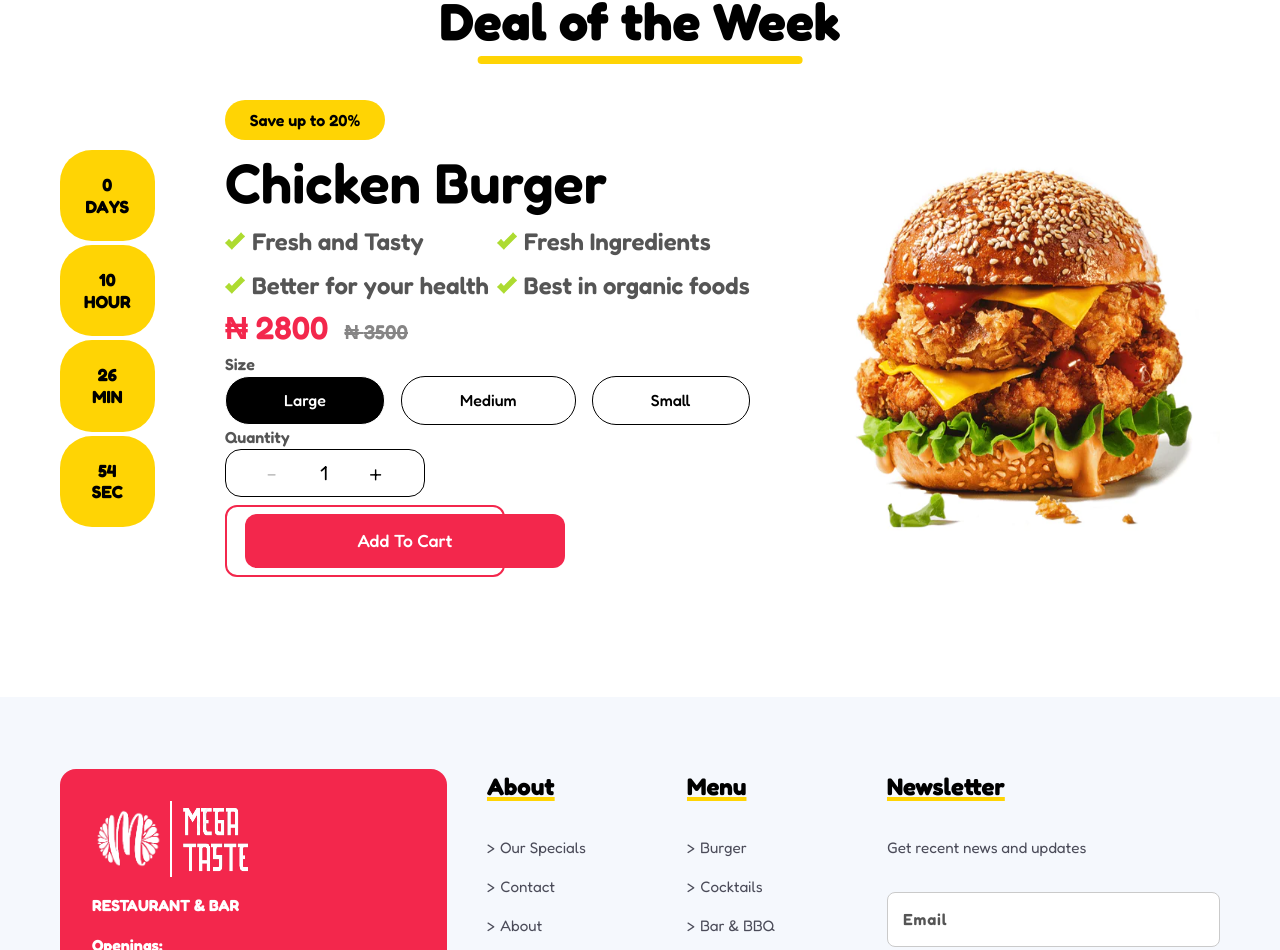
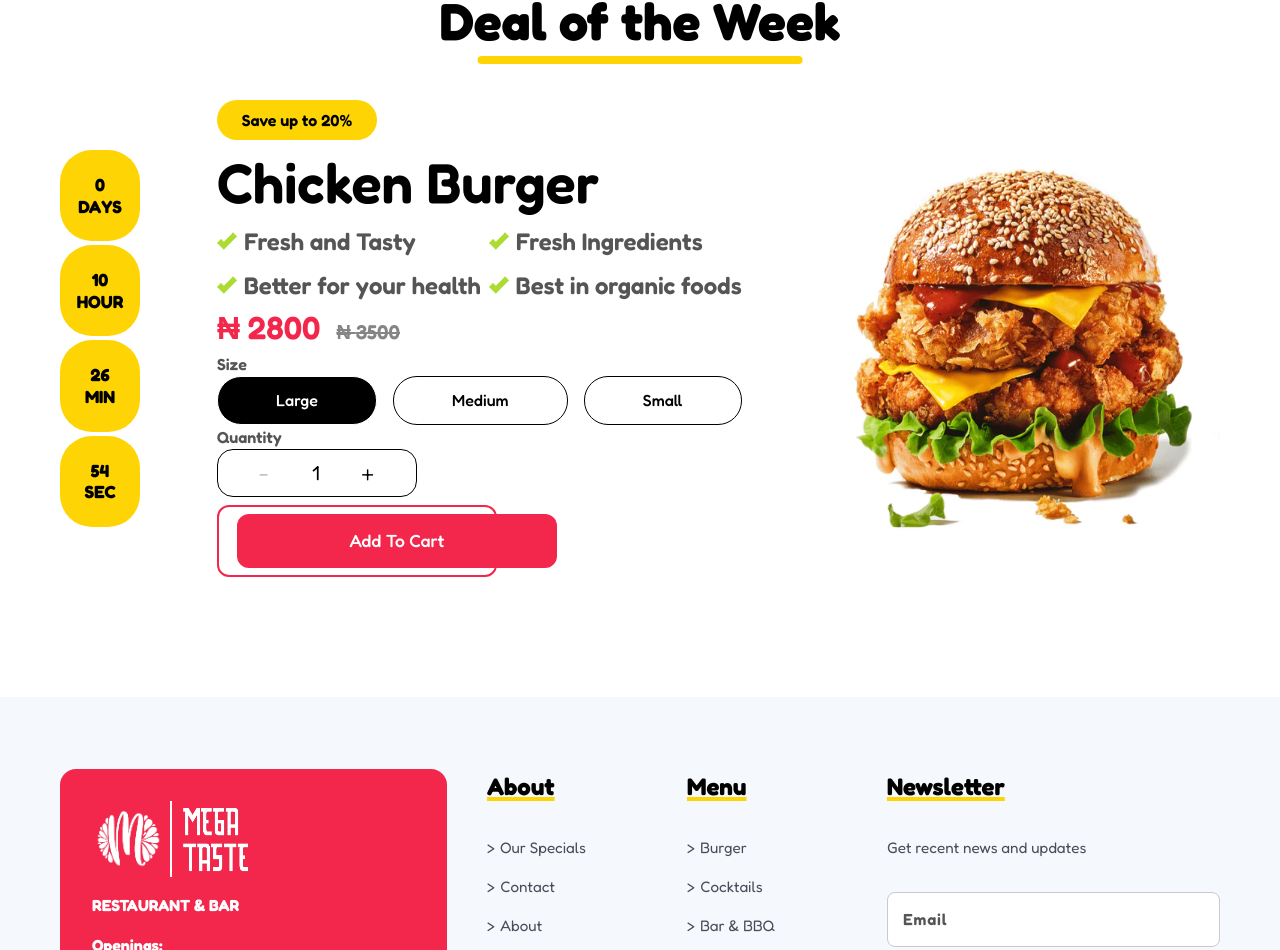
Before and after one commit to Chloe7243/MegaTaste, a React (Vite) app: page /menu in a window 1280 px wide. Shown: the part 3365-4315 px from the top of the page. Built offline with nearby package versions, Linux system fonts and the light colour scheme; the HTML template or start-up script is replaced by a standard one.

Commit message:
padding change

```diff
--- a/src/Components/Pages/MenuPage/MenuPage.module.css
+++ b/src/Components/Pages/MenuPage/MenuPage.module.css
@@ -300,11 +300,11 @@ video {
   flex: 0 1 auto;
   line-height: 2.7rem;
   border-radius: 4rem;
-  padding: 3rem;
+  padding: 3rem 2rem;
   text-align: center;
   font-weight: 700;
   background: var(--primary-color);
-  width: min(12rem, 100%);
+  width: clamp(10rem, 20%, 12rem);
 }
 
 .percentage {
```
